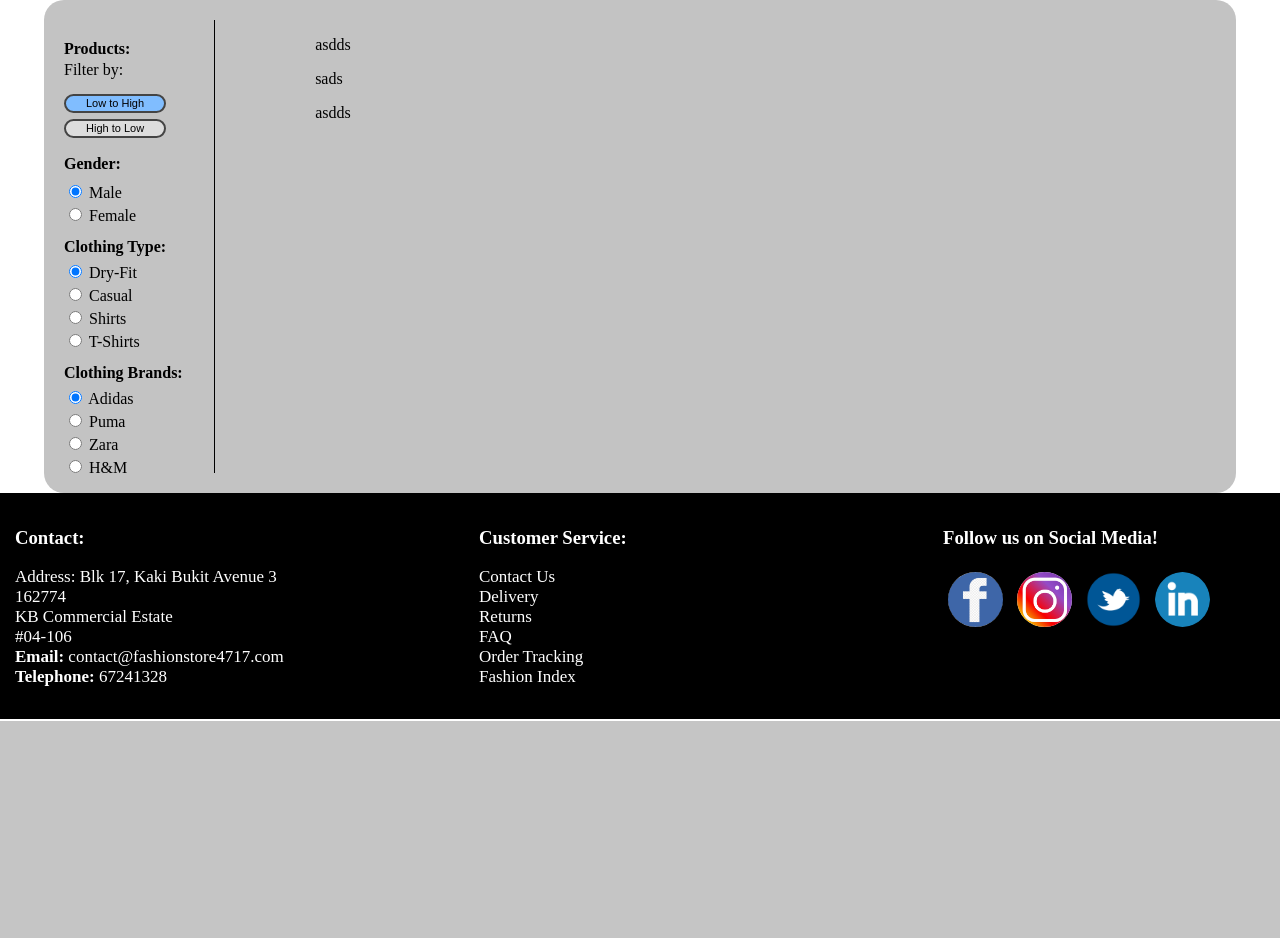
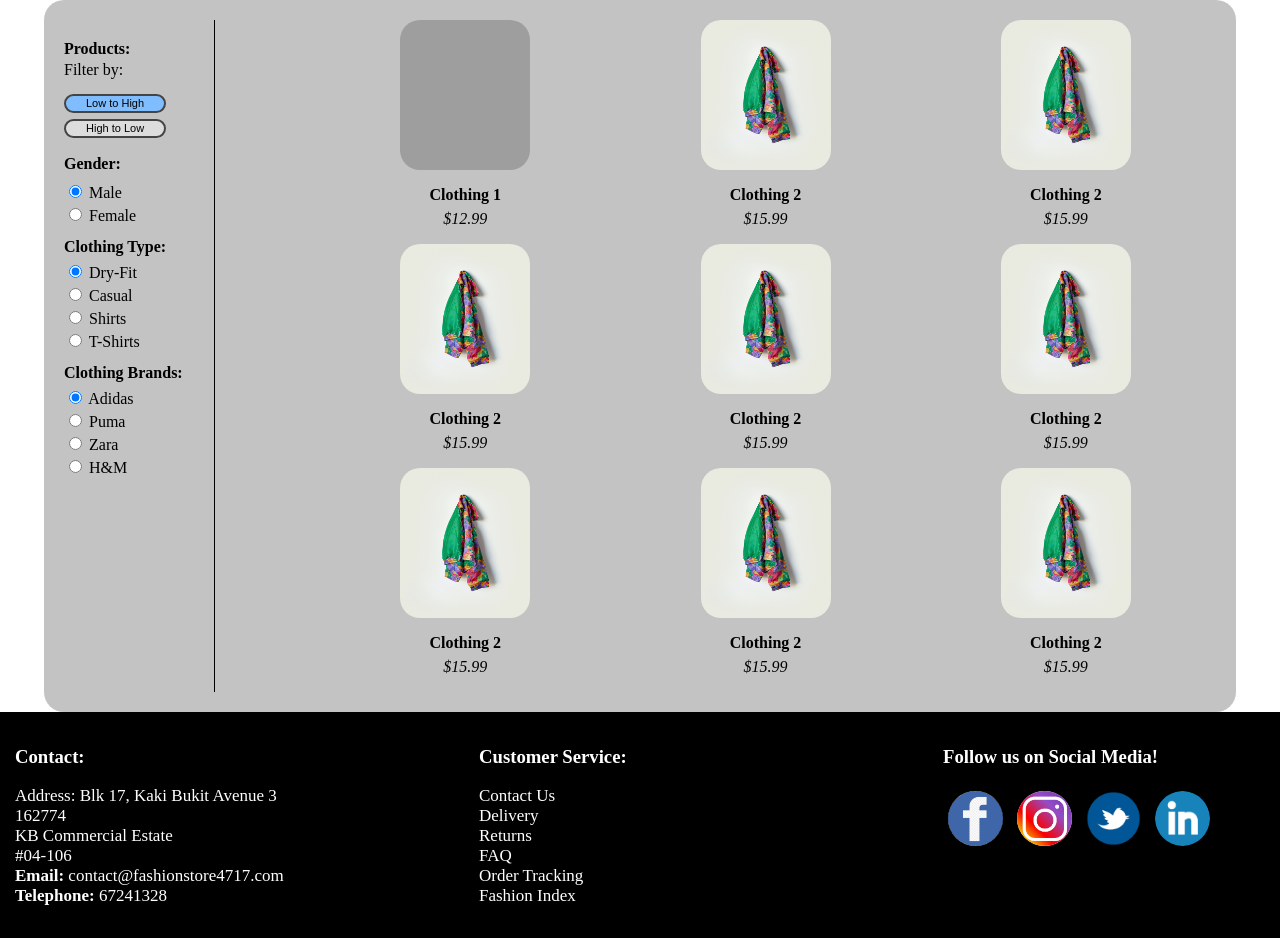
Before and after one commit to sailesh-97-sg/IE4717_Group6_proj, a PHP site: page /html/products.html in a window 1280 px wide. Shown: the part 79-1017 px from the top of the page. Before the commit the page ends 800 px from the top, so only its background shows below. Run offline with PHP 8.4, Linux system fonts and the light colour scheme; grey boxes are pictures that could not be loaded.

Commit message:
added the layout for products page

```diff
--- a/css/products.css
+++ b/css/products.css
@@ -26,9 +26,28 @@ body {
 
 }
 
+.productitems {
+    display: flex;
+    flex-direction: column;
+    align-items: center;
+
+}
+
+.productitems img {
+    border-radius: 20px;
+}
+
+.productitems p:nth-of-type(2) {
+    margin-top: -10px;
+}
+
+
+
 .products {
     flex: 6;
     margin-left: 100px;
+    display: grid;
+    grid-template-columns: 1fr 1fr 1fr;
 }
 
 /* https://markheath.net/post/customize-radio-button-css */
--- a/html/products.html
+++ b/html/products.html
@@ -20,10 +20,12 @@
                 <!--Search bar will be re-written in JS after login and cart buttons are added-->
                 <div id="search_bar">
                     <input type="text" placeholder="Search...">
-                    <input type="image" src="../assets/search.png" name="search" width="35px" height="35px" alt="submit">
+                    <input type="image" src="../assets/search.png" name="search" width="35px" height="35px"
+                        alt="submit">
                 </div>
             </header>
-        </div><div class="products_body">
+        </div>
+        <div class="products_body">
             <div class="filtersandproducts">
                 <div class="filters">
                     <p><strong>Products:</strong></p>
@@ -73,9 +75,60 @@
                     </div>
                 </div>
                 <div class="products">
-                    <p>asdds</p>
-                    <p>sads</p>
-                    <p>asdds</p>
+                    <!-- <div class="productitem">
+                        <p>asd</p>
+                        <p>asdasd</p>
+                        <p>asdas</p>
+                    </div> -->
+                    <div class="productitems">
+                        <img src="/assets/clothe1.jpg" alt="" height="150" width="130">
+                        <p><strong>Clothing 1</strong></p>
+                        <p><em>$12.99</em></p>
+                    </div>
+                    <div class="productitems">
+                        <img src="/assets/clothe2.jpg" alt="" height="150" width="130">
+                        <p><strong>Clothing 2</strong></p>
+                        <p><em>$15.99</em></p>
+                    </div>
+                    <div class="productitems">
+                        <img src="/assets/clothe2.jpg" alt="" height="150" width="130">
+                        <p><strong>Clothing 2</strong></p>
+                        <p><em>$15.99</em></p>
+                    </div>
+                    <div class="productitems">
+                        <img src="/assets/clothe2.jpg" alt="" height="150" width="130">
+                        <p><strong>Clothing 2</strong></p>
+                        <p><em>$15.99</em></p>
+                    </div>
+                    <div class="productitems">
+                        <img src="/assets/clothe2.jpg" alt="" height="150" width="130">
+                        <p><strong>Clothing 2</strong></p>
+                        <p><em>$15.99</em></p>
+                    </div>
+                    <div class="productitems">
+                        <img src="/assets/clothe2.jpg" alt="" height="150" width="130">
+                        <p><strong>Clothing 2</strong></p>
+                        <p><em>$15.99</em></p>
+                    </div>
+                    <div class="productitems">
+                        <img src="/assets/clothe2.jpg" alt="" height="150" width="130">
+                        <p><strong>Clothing 2</strong></p>
+                        <p><em>$15.99</em></p>
+                    </div>
+                    <div class="productitems">
+                        <img src="/assets/clothe2.jpg" alt="" height="150" width="130">
+                        <p><strong>Clothing 2</strong></p>
+                        <p><em>$15.99</em></p>
+                    </div>
+                    <div class="productitems">
+                        <img src="/assets/clothe2.jpg" alt="" height="150" width="130">
+                        <p><strong>Clothing 2</strong></p>
+                        <p><em>$15.99</em></p>
+                    </div>
+
+
+
+
                 </div>
             </div>
         </div>
@@ -84,4 +137,5 @@
         </div>
     </div>
 </body>
+
 </html>
```
Also changed, not shown: assets/clothe2.jpg (added), 1 other file.
